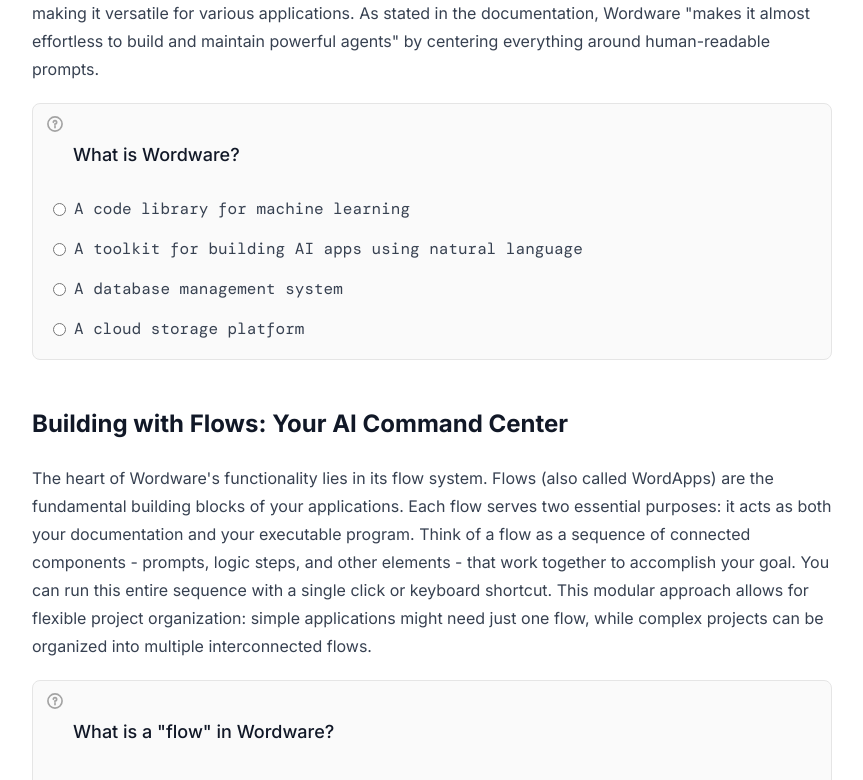
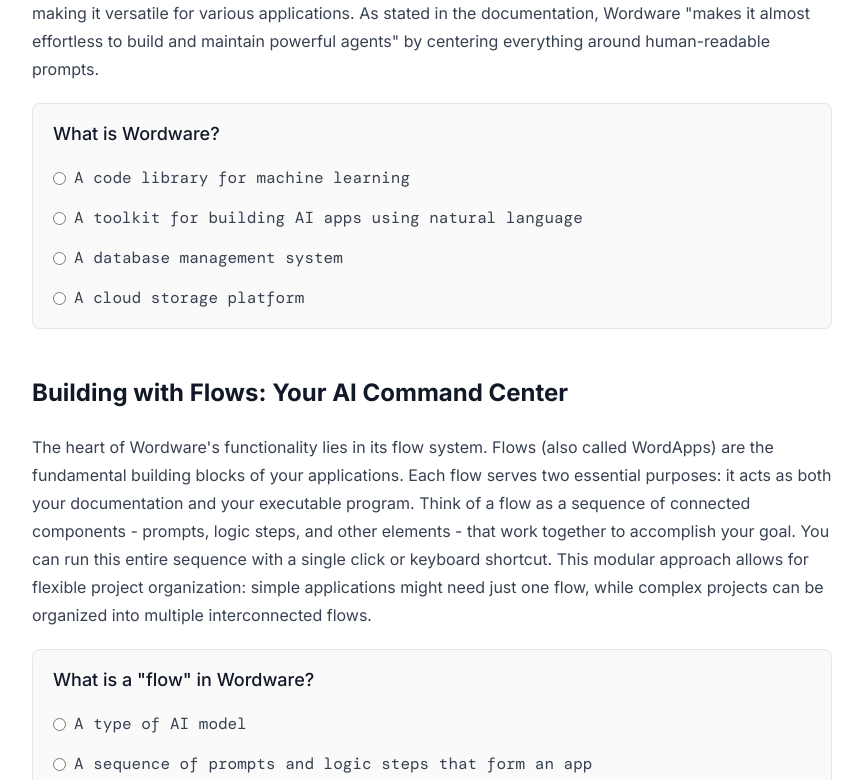
Before and after one commit to DomVinyard/tiptap-test, a Next.js app in the folder templates/next-block-editor-app/: page /education-101/lessons/01-what-is-wordware in a window 1280 px wide. Shown: the part 840-1620 px from the top of the page, without its empty margins (32-895 px from the left). Built offline with nearby package versions, Linux system fonts and the light colour scheme.

Commit message:
Update Quiz.tsx

```diff
--- a/templates/next-block-editor-app/src/components/Quiz.tsx
+++ b/templates/next-block-editor-app/src/components/Quiz.tsx
@@ -54,28 +54,13 @@
   }
 
   return (
-    <div className="space-y-6 mb-8">
+    <div className="space-y-6 mb-8 ">
       {questions.map((question, index) => {
         const correct = isCorrect(index)
         return (
-          <div key={index} className="p-3 pt-2 border border-neutral-200 rounded-lg bg-neutral-50">
-            <div className="flex items-start gap-2 mb-3">
-              <svg
-                width="20"
-                height="20"
-                viewBox="0 0 24 24"
-                fill="none"
-                className="text-neutral-400 flex-shrink-0 mt-0.5"
-              >
-                <circle cx="12" cy="12" r="8.5" stroke="currentColor" strokeWidth="2"/>
-                <path
-                  d="M12 16.5V15M10 10C10 8.89543 10.8954 8 12 8C13.1046 8 14 8.89543 14 10C14 11.1046 13.1046 12 12 12V13.5"
-                  stroke="currentColor"
-                  strokeWidth="2"
-                  strokeLinecap="round"
-                />
-              </svg>
-              <h3 className="font-medium text-lg">{question.question}</h3>
+          <div key={index} className="px-3 pb-3 pt-0 mt-0 border border-neutral-200 rounded-lg bg-neutral-50">
+            <div className="mb-2">
+              <h3 className="font-medium text-lg mt-4 ml-2">{question.question}</h3>
             </div>
 
             {question.type === 'fill-in' ? (
```
